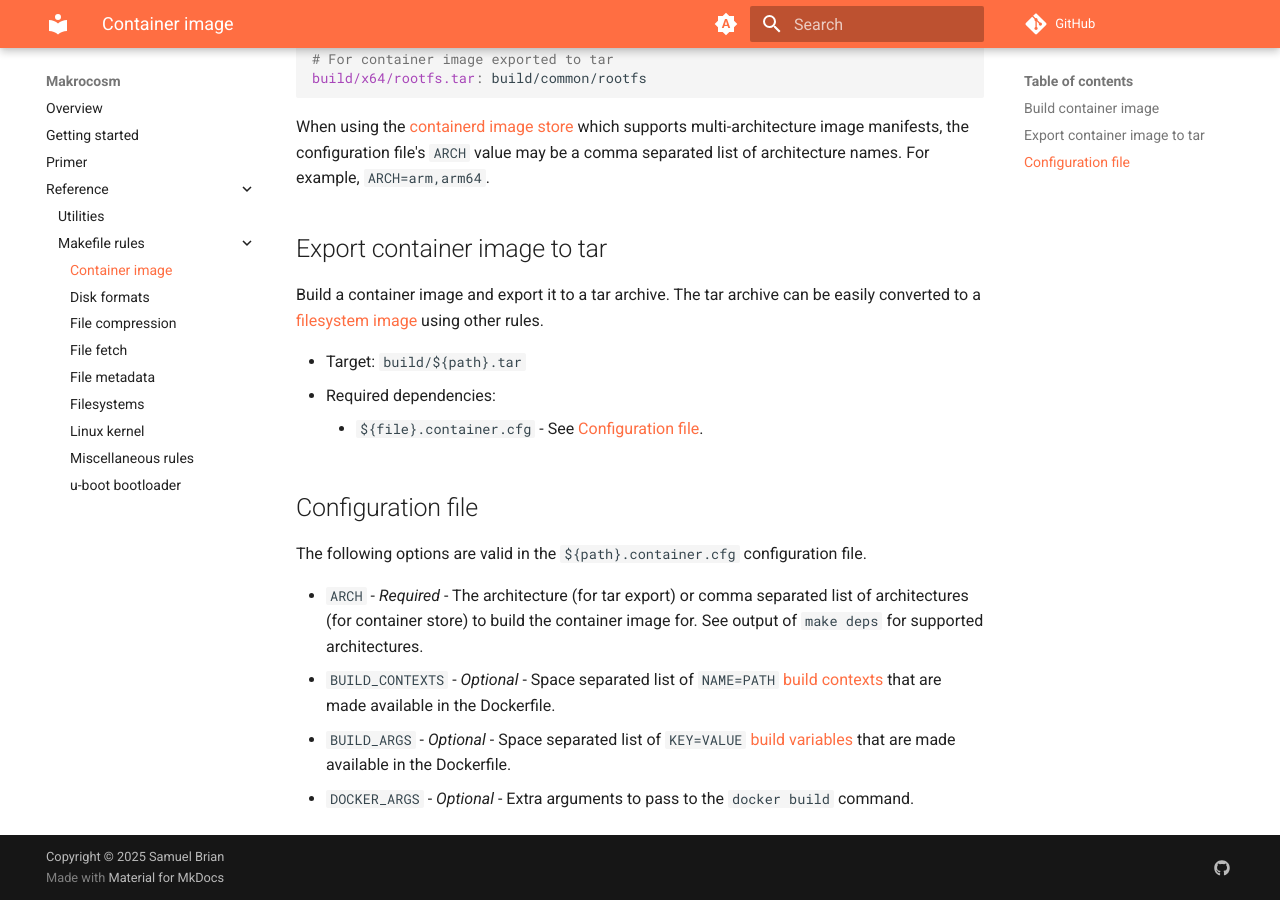
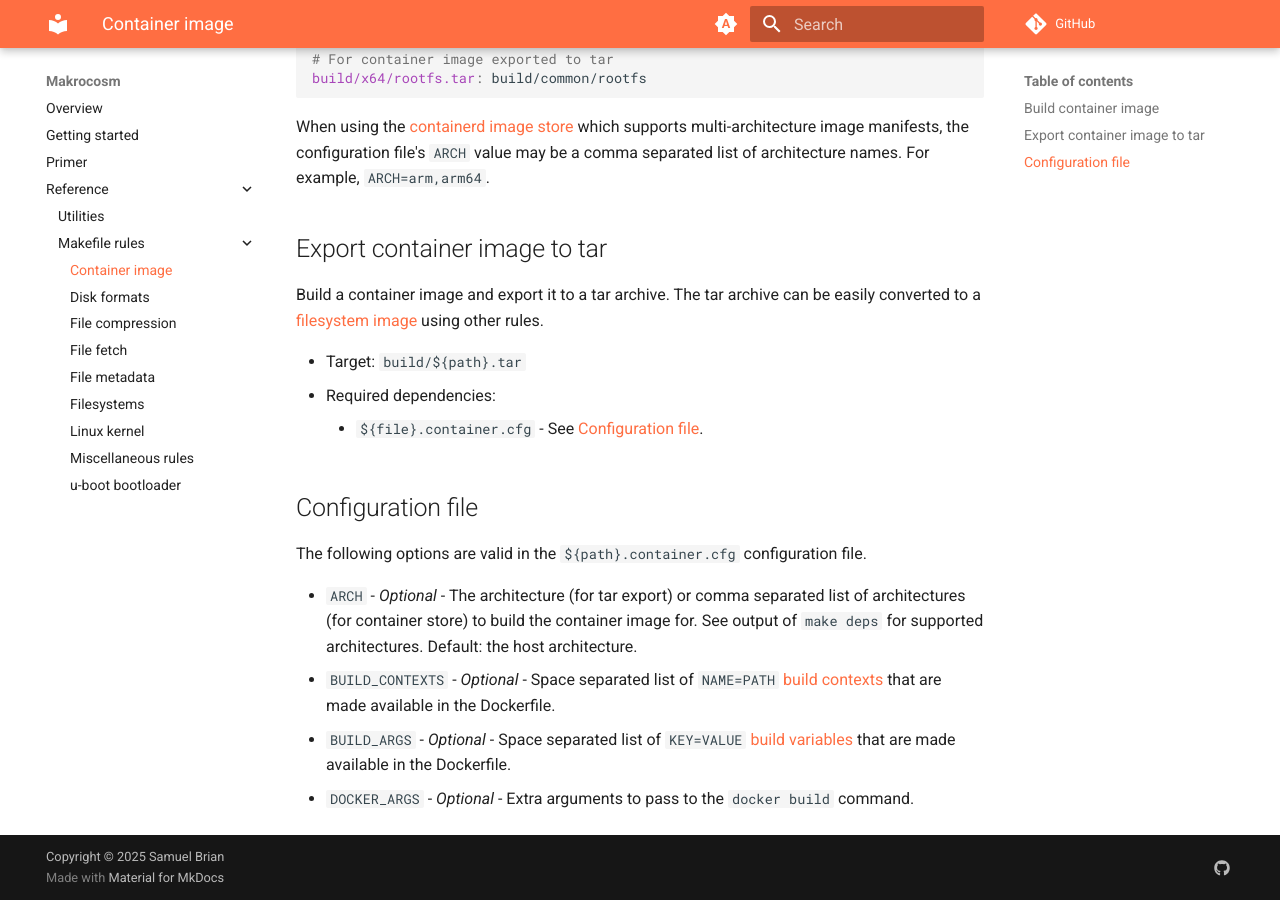
Before and after one commit to makrocosm/makrocosm, an MkDocs documentation site: the page built from docs/reference/makefile-rules/container-image.md, in a window 1280 px wide and 900 px high, scrolled down 1094 px. Built offline with MkDocs 1.6.1 and Material for MkDocs 9.7.7, drawn with Linux system fonts in a browser that asks for light colours; comment, search, counter and statistics services are not loaded.

Commit message:
workspace: comment about lack of ARCH in *.container.cfg
Defaults to building the container for the host.

```diff
--- a/docs/reference/makefile-rules/container-image.md
+++ b/docs/reference/makefile-rules/container-image.md
@@ -71,10 +71,11 @@ using other rules.
 
 The following options are valid in the `${path}.container.cfg` configuration file.
 
-   - `ARCH` - *Required* - The architecture (for tar export) or comma
+   - `ARCH` - *Optional* - The architecture (for tar export) or comma
      separated list of architectures (for container store) to build the
      container image for.
      See output of `make deps` for supported architectures.
+     Default: the host architecture.
    - `BUILD_CONTEXTS` - *Optional* - Space separated list of `NAME=PATH` [build contexts](https://docs.docker.com/reference/cli/docker/buildx/build/#build-context)
       that are made available in the Dockerfile.
    - `BUILD_ARGS` - *Optional* - Space separated list of `KEY=VALUE` [build variables](https://docs.docker.com/reference/cli/docker/buildx/build/#build-arg)
```
Also changed, not shown: 1 other file.
